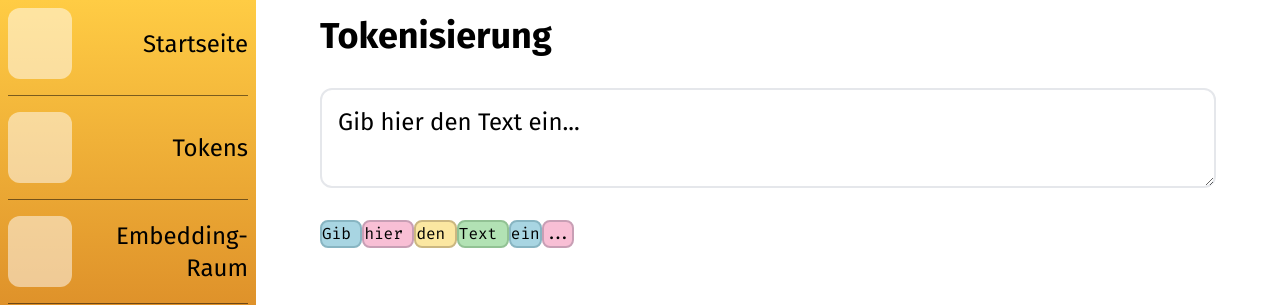
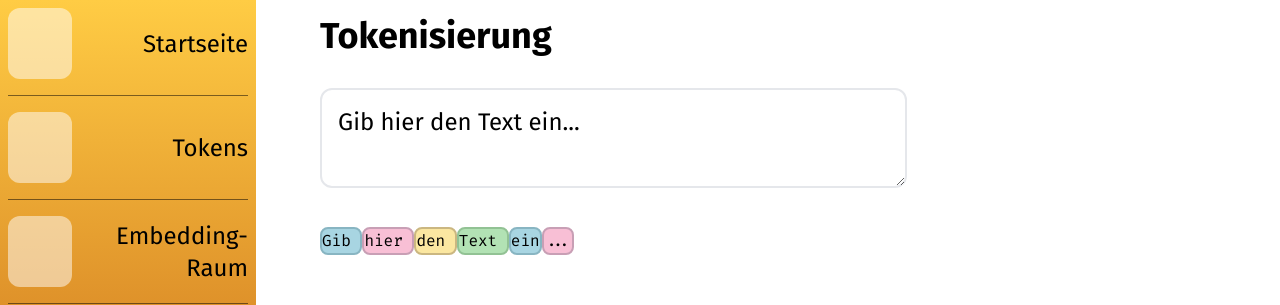
Before and after one commit to leo848/DEversAI, a SvelteKit app in the folder frontend/: page /tokenize in a window 1280 px wide. Shown: the top 305 px of the page. Built offline with nearby package versions, Linux system fonts and the light colour scheme; some icons are missing.

Commit message:
New grid layout for tokenize page

```diff
--- a/frontend/src/routes/tokenize/+page.svelte
+++ b/frontend/src/routes/tokenize/+page.svelte
@@ -10,13 +10,17 @@
 <div class="m-4 flex flex-col gap-8 xl:mx-16">
 	<div class="text-4xl font-bold">Tokenisierung</div>
 
+	<div class="grid grid-cols-12 gap-8">
+		<div class="col-span-8">
 			<textarea
 				class="w-full rounded-xl border-2 border-gray-200 p-4 text-2xl transition-all focus:border-gray-500"
 				bind:value={string}
 			>
 			</textarea>
+		</div>
+		<div class="col-span-4 row-span-2"></div>
 
-	<div class="flex flex-row flex-wrap gap-0 gap-y-4">
+		<div class="col-span-8 flex flex-row flex-wrap gap-0 gap-y-4">
 			{#each tokens as token, index}
 				{@const color = token.isByte()
 					? 'gray'
@@ -27,3 +31,4 @@
 			{/each}
 		</div>
 	</div>
+</div>
```
Lines whose indentation alone changed are shown as unchanged.
